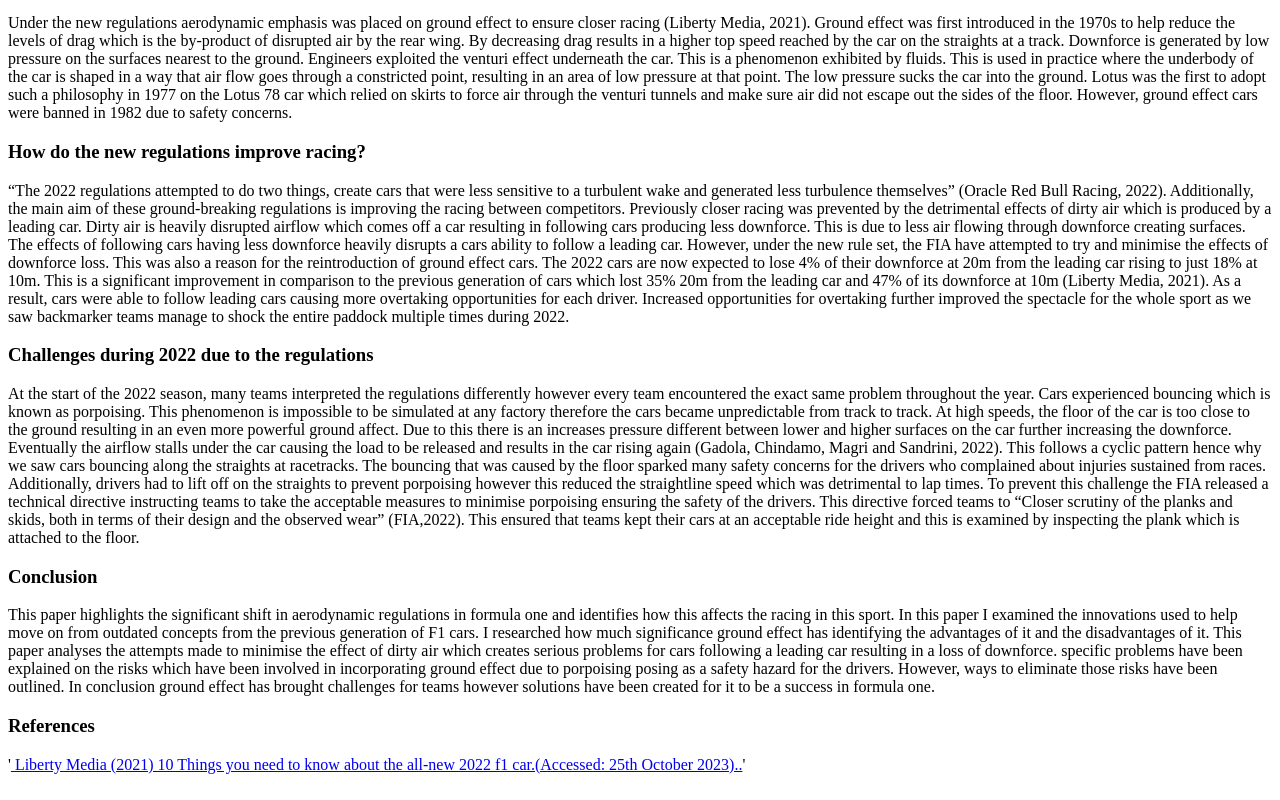
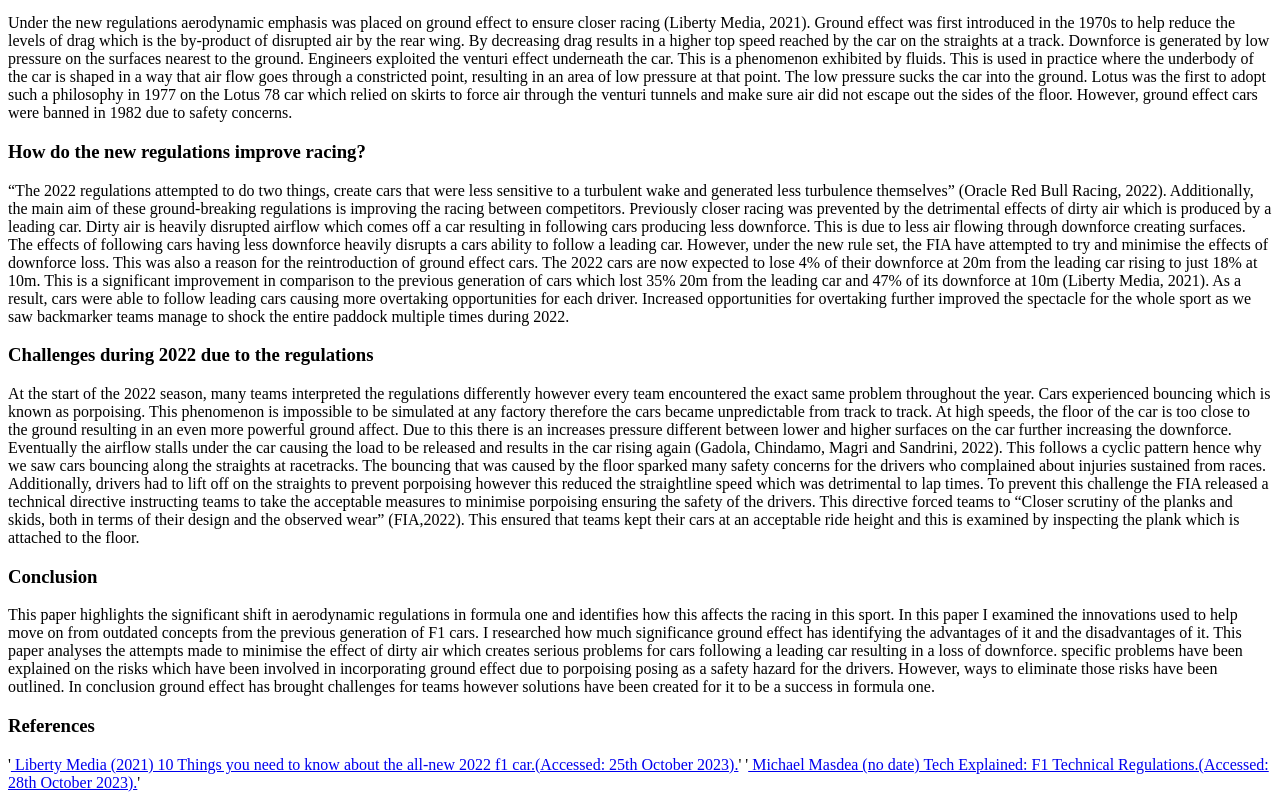
Before and after one commit to FEPSFY6756394/FY6756394, a plain HTML site: page index.html in a window 1280 px wide. Shown: the part 1127-1927 px from the top of the page. Drawn offline with Linux system fonts and the light colour scheme.

Commit message:
Update index.html

```diff
--- a/index.html
+++ b/index.html
@@ -85,8 +85,11 @@
 
    <h3 id ="References"><b>References</b></h3>
      <p7>
-       '<a href="https://www.formula1.com/en/latest/article.10-things-you-need-to-know-about-the-all-new-2022-f1-car.4OLg8DrXyzHzdoGrbqp6ye.html"> Liberty Media (2021) 10 Things you need to know about the all-new 2022 f1 car.(Accessed: 25th October 2023)..<a/a>'
-      </p7>
+       '<a href="https://www.formula1.com/en/latest/article.10-things-you-need-to-know-about-the-all-new-2022-f1-car.4OLg8DrXyzHzdoGrbqp6ye.html"> Liberty Media (2021) 10 Things you need to know about the all-new 2022 f1 car.(Accessed: 25th October 2023).<a/a>'
+       '<a href=": https://www.racecar-engineering.com/articles/tech-explained-2022-f1-technical-regulations/"> Michael Masdea (no date) Tech Explained: F1 Technical Regulations.(Accessed: 28th October 2023).<a/a>'
+
+
+       </p7>
 
 
    </head>
```
